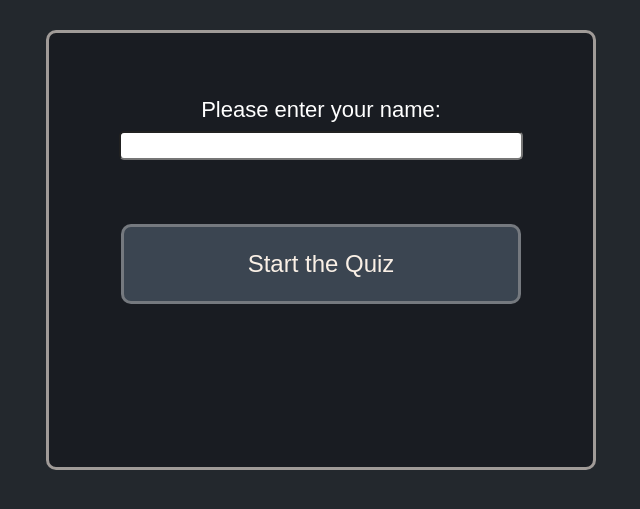
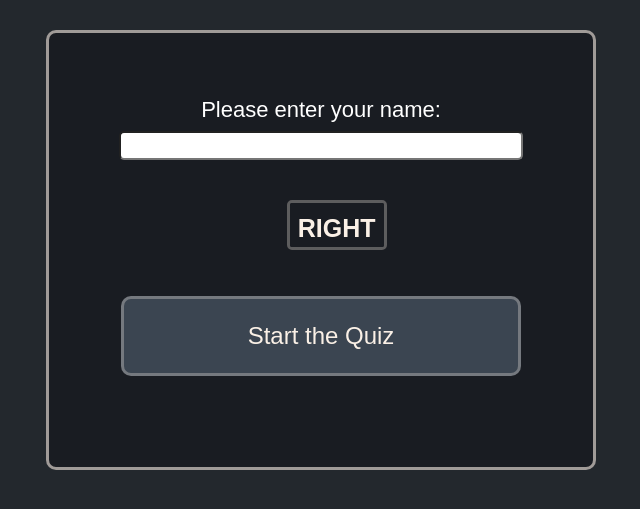
Before and after one commit to lzaragoza277/HandyCam, a Flask app: template Templates/Quizpage01.html in a window 1280 px wide. Shown: the part 150-659 px from the top of the page, without its empty margins (319-959 px from the left). Run offline with Flask 3, Linux system fonts and the light colour scheme; the template is opened without the code that fills it, so the values that code supplies are empty.

Commit message:
Added left/right hand button

```diff
--- a/Templates/Quizpage01.html
+++ b/Templates/Quizpage01.html
@@ -61,6 +61,92 @@
         padding: 3rem;
     }
 
+
+
+     /* stuff for the left/right hand option */
+    .checkbox_item .checkbox_wrap{
+        position: fixed;
+        display: block;
+        cursor: pointer;
+        width: 100px;
+
+        margin: 1.5rem auto 50px;
+        /* top: 540px; */
+        left: 40%;
+        transform: translateX(20%);
+    }
+
+    .checkbox_item:last-child .checkbox_wrap{
+        margin-bottom: 0;
+    }
+
+    .checkbox_item .checkbox_wrap .checkbox_inp{
+        position: absolute;
+        top: 0;
+        left: 0;
+        opacity: 0;
+        z-index: 1;
+    }
+
+    .checkbox_item .checkbox_wrap .checkbox_mark{
+        display: inline-block;
+        position: relative;
+        border-radius: 25px;
+        border: 3px solid rgba(250, 240, 230, 0.3);
+    }
+
+    .checkbox_item .checkbox_wrap .checkbox_mark:before,
+    .checkbox_item .checkbox_wrap .checkbox_mark:after{
+        content: "";
+        position: absolute;
+        transition: all 0.5s ease;
+    }
+
+    /* slider style */
+    .checkbox_item.citem_3 .checkbox_wrap .checkbox_mark{
+        width: 100px;
+        height: 50px;
+        padding: 2px;
+        border-radius: 5px;
+        overflow: hidden;
+    }
+
+    .checkbox_item.citem_3 .checkbox_wrap .checkbox_mark:before,
+    .checkbox_item.citem_3 .checkbox_wrap .checkbox_mark:after{
+        top: 0;
+        left: 0;
+        width: 100%;
+        height: 50px;
+        text-align: center;
+        line-height: 50px;
+        font-size: 25px;
+        font-family: Arial, Helvetica, sans-serif;
+        font-style: normal;
+        color: #FAF0E6;
+        font-weight: bold;
+    }
+
+    .checkbox_item.citem_3 .checkbox_wrap .checkbox_mark:before{
+        content: "RIGHT";
+        background: #191C22;
+    }
+
+    .checkbox_item.citem_3 .checkbox_wrap .checkbox_mark:after{
+        content: "LEFT";
+        left: -100px;
+        background: #191C22;
+    }
+
+    .checkbox_item.citem_3 .checkbox_wrap .checkbox_inp:checked ~ .checkbox_mark:after{
+        left: 0;
+    }
+
+    .checkbox_item.citem_3 .checkbox_wrap .checkbox_inp:checked ~ .checkbox_mark:before{
+        left: 100px;
+    }
+
+
+
     .quiz-button {
         position: absolute;
         background-color: #3B4551;
@@ -70,7 +156,7 @@
         font-size: x-large;
         height: 80px;
         width: 400px;
-        margin-top: 4rem;
+        margin-top: 8.5rem;
         left: 50%;
         transform: translateX(-50%);
         z-index: 2;
@@ -158,6 +244,7 @@
         top: 50%;
         transform: translate(-50%, -50%) scale(1);
     }
+
 </style>
 
 <body>
@@ -179,14 +266,14 @@
 
                 <input type="text" id="Fullname">
 
-                <!-- <div class="wrapper">
+                <div class="wrapper">
                     <div class="checkbox_item citem_3">
                         <label class="checkbox_wrap">
                             <input type="checkbox" name="checkbox" class="checkbox_inp">
                             <span class="checkbox_mark"></span>
                         </label>
                     </div>
-                        </div> -->
+                </div>
 
                 <button type="submit" class="quiz-button" onclick="openPopup()"> Start the Quiz </button>
                 <script>const form = document.getElementById('quiz-form');
```
Lines whose indentation alone changed are shown as unchanged.
